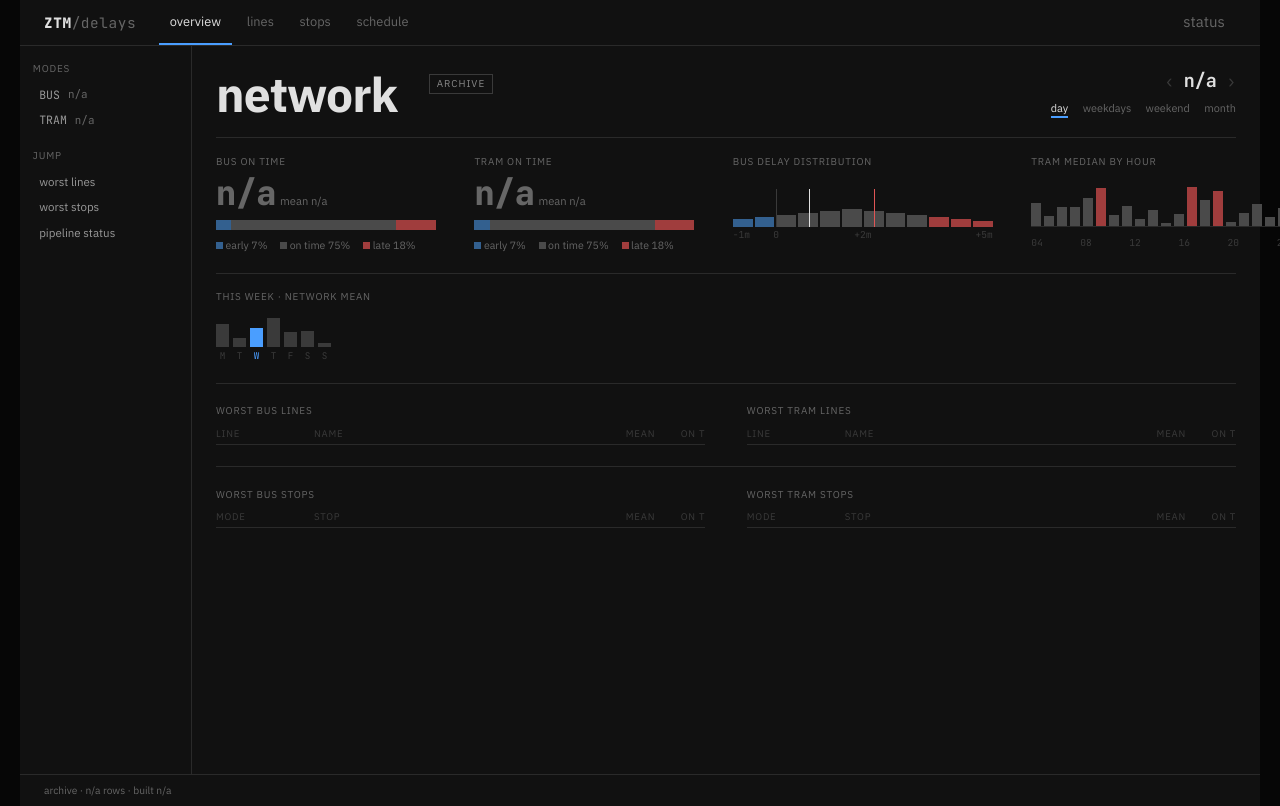
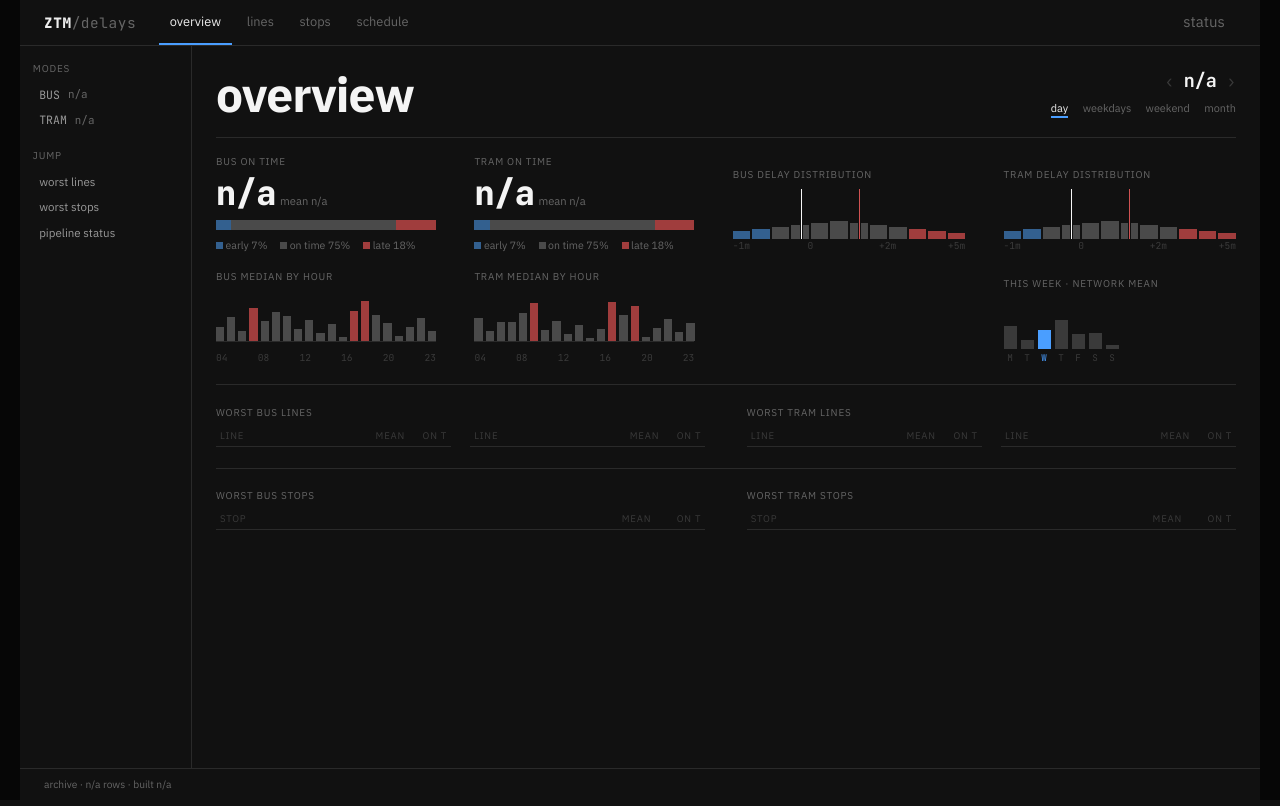
Before and after one commit to adrunkhuman/ztm-delays, a Flask app: page / in a window 1280 px wide. Run offline with Flask 3, Linux system fonts and the light colour scheme; data that the repository does not hold is empty.

Commit message:
Refine frontend archive layout

```diff
--- a/frontend/ztm_frontend/static/site.css
+++ b/frontend/ztm_frontend/static/site.css
@@ -2,8 +2,8 @@
   color-scheme: dark;
   --bg: #111111;
   --page-bg: #060606;
-  --fg: #e0e0e0;
-  --fg2: #d0d0d0;
+  --fg: #eeeeee;
+  --fg2: #e4e4e4;
   --muted: #666666;
   --dim: #3a3a3a;
   --border: #2a2a2a;
@@ -67,6 +67,8 @@ tr:hover td {
 }
 
 .page {
+  display: flex;
+  flex-direction: column;
   width: min(1240px, 100%);
   min-height: 100vh;
   margin: 0 auto;
@@ -162,11 +164,12 @@ td:nth-child(n + 2) {
 
 .body {
   display: grid;
+  flex: 1;
   grid-template-columns: 172px minmax(0, 1fr);
 }
 
 .rail {
-  min-height: calc(100vh - 72px);
+  min-height: 0;
   padding: 1rem 0.8rem 1.5rem;
   border-right: 1px solid var(--border);
 }
@@ -185,6 +188,7 @@ td:nth-child(n + 2) {
 
 .hero-title {
   margin: 0;
+  color: #f4f4f4;
   font-size: 3rem;
   font-weight: 800;
   line-height: 0.95;
@@ -221,6 +225,7 @@ td:nth-child(n + 2) {
 }
 
 .date b {
+  color: #f4f4f4;
   font-size: 1.15rem;
 }
 
@@ -367,6 +372,29 @@ td:nth-child(n + 2) {
   border-top: 1px solid var(--border);
 }
 
+.overview-grid {
+  display: grid;
+  grid-template-columns: 220px 220px minmax(0, 1fr) minmax(0, 1fr);
+  gap: 1.1rem 2.4rem;
+  align-items: end;
+  padding: 1.1rem 0 1.3rem;
+  border-top: 1px solid var(--border);
+}
+
+.overview-empty {
+  min-height: 1px;
+}
+
+.overview-grid .hour-bars,
+.overview-grid .hour-axis {
+  width: 100%;
+}
+
+.overview-grid .hour-bars .bar {
+  flex: 1;
+  width: auto;
+}
+
 .widget {
   display: flex;
   flex-direction: column;
@@ -379,6 +407,7 @@ td:nth-child(n + 2) {
 }
 
 .big {
+  color: #f4f4f4;
   font-family: var(--mono);
   font-size: 2.1rem;
   font-weight: 800;
@@ -437,10 +466,14 @@ td:nth-child(n + 2) {
 
 .hist {
   position: relative;
-  height: 64px;
 }
 
-.hist.mini {
+.hist-plot {
+  position: relative;
+  height: 50px;
+}
+
+.hist.mini .hist-plot {
   height: 20px;
 }
 
@@ -453,14 +486,14 @@ td:nth-child(n + 2) {
   gap: 2px;
 }
 
-.hist .bars {
-  top: 12px;
-  bottom: 14px;
+.hist-plot .bars {
+  top: 0;
+  bottom: 0;
 }
 
 .hist.mini .bars {
-  top: 2px;
-  bottom: 2px;
+  top: 0;
+  bottom: 0;
   gap: 1px;
 }
 
@@ -480,19 +513,42 @@ td:nth-child(n + 2) {
 .marker-p90,
 .zero-line {
   position: absolute;
+  top: 0;
+  bottom: 0;
   width: 1px;
 }
 
 .marker-med {
-  background: var(--fg);
+  width: 3px;
+  background: linear-gradient(90deg, var(--bg) 0 1px, #f6f6f6 1px 2px, var(--bg) 2px 3px);
+  transform: translateX(-1px);
 }
 
 .marker-p90 {
-  background: var(--red);
+  width: 3px;
+  background: linear-gradient(90deg, var(--bg) 0 1px, #d05252 1px 2px, var(--bg) 2px 3px);
+  transform: translateX(-1px);
 }
 
 .zero-line {
   background: var(--dim);
+}
+
+.hist-axis {
+  display: grid;
+  grid-template-columns: 16.7% 33.3% 33.3% 16.7%;
+  color: var(--dim);
+  font-family: var(--mono);
+  font-size: 0.6rem;
+}
+
+.hist-axis span:nth-child(2),
+.hist-axis span:nth-child(3) {
+  text-align: center;
+}
+
+.hist-axis span:last-child {
+  text-align: right;
 }
 
 .hour-bars {
@@ -531,24 +587,23 @@ td:nth-child(n + 2) {
 
 .week {
   display: flex;
+  flex-direction: column;
+  gap: 3px;
+}
+
+.week-plot {
+  display: flex;
   gap: 4px;
   align-items: flex-end;
-  flex: 1;
+  height: 50px;
 }
 
-.week a,
-.week span {
-  display: flex;
-  flex-direction: column;
-  gap: 3px;
-  align-items: center;
-  justify-content: flex-end;
-}
-
-.week .col {
+.week-day {
   display: flex;
   align-items: flex-end;
-  height: 34px;
+  justify-content: center;
+  width: 13px;
+  height: 50px;
 }
 
 .week .daybar {
@@ -556,17 +611,25 @@ td:nth-child(n + 2) {
   background: var(--dim);
 }
 
-.week .selected .daybar {
+.week-day.selected .daybar {
   background: var(--blue);
 }
 
+.week-axis {
+  display: flex;
+  gap: 4px;
+}
+
 .week .lbl {
+  display: block;
+  width: 13px;
   color: var(--dim);
   font-family: var(--mono);
   font-size: 0.58rem;
+  text-align: center;
 }
 
-.week .selected .lbl {
+.week .lbl.selected {
   color: var(--blue);
 }
 
@@ -722,6 +793,8 @@ td:nth-child(n + 2) {
   column-gap: 10px;
   align-items: center;
   min-height: 29px;
+  padding-right: 4px;
+  padding-left: 4px;
   border-bottom: 1px solid var(--hair);
 }
 
@@ -870,6 +982,26 @@ td:nth-child(n + 2) {
   grid-template-columns: 44px 34px minmax(0, 1fr) 110px 54px 40px;
 }
 
+.overview-stop-row {
+  grid-template-columns: minmax(0, 1fr) 110px 54px 40px;
+}
+
+.overview-line-row {
+  grid-template-columns: 44px minmax(0, 1fr) 50px 34px;
+  column-gap: 8px;
+}
+
+.compact-cols {
+  display: grid;
+  grid-template-columns: repeat(2, minmax(0, 1fr));
+  column-gap: 1.2rem;
+}
+
+.stop-lines .line-row,
+.stop-lines .line-head {
+  grid-template-columns: 44px 34px minmax(0, 1fr) 88px 54px 40px;
+}
+
 .status-row,
 .status-head {
   grid-template-columns: 78px 48px 74px 54px 62px 62px 62px;
--- a/frontend/ztm_frontend/templates/_widgets.html
+++ b/frontend/ztm_frontend/templates/_widgets.html
@@ -24,19 +24,17 @@
 
 {% macro hist(shape, mini=False) %}
   <div class="hist {% if mini %}mini{% endif %}">
+    <div class="hist-plot">
       <div class="bars">
         {% for bucket in shape.buckets %}
           <div class="bar {{ bucket.tone }}" style="height: {{ bucket.height }}px"></div>
         {% endfor %}
       </div>
-    <div class="zero-line" style="left: 16.7%; top: {% if mini %}2px{% else %}12px{% endif %}; bottom: {% if mini %}2px{% else %}14px{% endif %}"></div>
-    <div class="marker-med" style="left: {{ shape.median_x }}%; top: {% if mini %}0{% else %}12px{% endif %}; bottom: {% if mini %}2px{% else %}14px{% endif %}"></div>
-    <div class="marker-p90" style="left: {{ shape.p90_x }}%; top: {% if mini %}0{% else %}12px{% endif %}; bottom: {% if mini %}2px{% else %}14px{% endif %}"></div>
+      <div class="marker-med" style="left: {{ shape.median_x }}%"></div>
+      <div class="marker-p90" style="left: {{ shape.p90_x }}%"></div>
+    </div>
     {% if not mini %}
-      <div class="axis" style="left: 0; bottom: 0">−1m</div>
-      <div class="axis" style="left: 16.7%; bottom: 0; transform: translateX(-50%)">0</div>
-      <div class="axis" style="left: 50%; bottom: 0; transform: translateX(-50%)">+2m</div>
-      <div class="axis" style="right: 0; bottom: 0">+5m</div>
+      <div class="hist-axis"><span>−1m</span><span>0</span><span>+2m</span><span>+5m</span></div>
     {% endif %}
   </div>
 {% endmacro %}
@@ -54,12 +52,16 @@
 
 {% macro week_bars(week) %}
   <div class="week">
+    <div class="week-plot">
       {% for row in week %}
-      <span class="{% if row.selected %}selected{% endif %}">
-        <span class="col"><span class="daybar" style="height: {{ row.height }}px"></span></span>
-        <span class="lbl">{{ row.label }}</span>
-      </span>
+        <span class="week-day {% if row.selected %}selected{% endif %}"><span class="daybar" style="height: {{ row.height }}px"></span></span>
       {% endfor %}
+    </div>
+    <div class="week-axis">
+      {% for row in week %}
+        <span class="lbl {% if row.selected %}selected{% endif %}">{{ row.label }}</span>
+      {% endfor %}
+    </div>
   </div>
 {% endmacro %}
 
--- a/frontend/ztm_frontend/templates/lines.html
+++ b/frontend/ztm_frontend/templates/lines.html
@@ -77,7 +77,7 @@
           <div>
             <div class="label" style="margin-bottom: .6rem">Worst departures</div>
             {% for row in line_widgets.worst %}
-              <div class="worst-row">
+              <div class="worst-row line-worst-row">
                 <span class="mono muted">{{ row.time }}</span>
                 <span class="muted">{{ row.direction }}</span>
                 <a class="data-link" href="{{ url_for('stops', stop_group_id=row.stop_group_id, mode=summary.mode, date=selected_date) }}">{{ row.stop_name }}</a>
--- a/frontend/ztm_frontend/templates/overview.html
+++ b/frontend/ztm_frontend/templates/overview.html
@@ -23,12 +23,11 @@
 
     <main class="main">
       <header class="head">
-        <h1 class="hero-title">network</h1>
-        <div class="tag">ARCHIVE</div>
+        <h1 class="hero-title">overview</h1>
         {{ ui.datebox(selected_date, url_for('index', date=date_nav.previous) if date_nav.previous else none, url_for('index', date=date_nav.next) if date_nav.next else none) }}
       </header>
 
-      <section class="widgets">
+      <section class="overview-grid">
         {% for mode in ["bus", "tram"] %}
           {% set row = mode_stats.get(mode) %}
           {% set widget = overview_widgets.get(mode) %}
@@ -38,36 +37,48 @@
             {% if widget %}{{ ui.stack(widget.segments) }}{% endif %}
           </div>
         {% endfor %}
-        <div class="widget grow">
+        <div class="widget">
           <div class="label">Bus delay distribution</div>
           {{ ui.hist(overview_widgets.bus.shape) }}
+        </div>
+        <div class="widget">
+          <div class="label">Tram delay distribution</div>
+          {{ ui.hist(overview_widgets.tram.shape) }}
+        </div>
+        <div class="widget">
+          <div class="label">Bus median by hour</div>
+          {{ ui.hour_bars(overview_widgets.bus.hours) }}
         </div>
         <div class="widget">
           <div class="label">Tram median by hour</div>
           {{ ui.hour_bars(overview_widgets.tram.hours) }}
         </div>
-      </section>
-
-      <section class="section">
-        <div class="label" style="margin-bottom: .6rem">This week · network mean</div>
+        <div class="widget overview-empty" aria-hidden="true"></div>
+        <div class="widget">
+          <div class="label">This week · network mean</div>
           {{ ui.week_bars(overview_widgets.bus.week) }}
+        </div>
       </section>
 
       <section class="two-up" id="worst-lines">
         {% for mode in ["bus", "tram"] %}
           <div>
             <div class="label" style="margin-bottom: .6rem">Worst {{ mode }} lines</div>
-            <div class="table-head line-row"><div>Line</div><div></div><div>Name</div><div></div><div style="text-align:right">Mean</div><div style="text-align:right">On t</div></div>
-            {% for row in worst_lines.get(mode, []) %}
-              <div class="data-row line-row">
+            <div class="compact-cols">
+              {% for chunk in [worst_lines.get(mode, [])[:4], worst_lines.get(mode, [])[4:8]] %}
+                <div>
+                  <div class="table-head overview-line-row"><div>Line</div><div></div><div style="text-align:right">Mean</div><div style="text-align:right">On t</div></div>
+                  {% for row in chunk %}
+                    <div class="data-row overview-line-row">
                       <div>{{ ui.chip(row.route_short_name, row.mode, url_for('lines', line=row.line, mode=row.mode, date=selected_date)) }}</div>
-                <div></div>
-                <a class="data-link" href="{{ url_for('lines', line=row.line, mode=row.mode, date=selected_date) }}">line {{ row.route_short_name }}</a>
-                <div></div>
+                      {{ ui.hist(row.shape, true) }}
                       <div class="sval {{ row.mean_delay_seconds|delay_class }}">{{ row.mean_delay_seconds|delay }}</div>
                       <div class="spct {{ row.on_time_rate|percent_class }}">{{ row.on_time_rate|percent }}</div>
                     </div>
                   {% endfor %}
+                </div>
+              {% endfor %}
+            </div>
           </div>
         {% endfor %}
       </section>
@@ -76,13 +87,11 @@
         {% for mode in ["bus", "tram"] %}
           <div>
             <div class="label" style="margin-bottom: .6rem">Worst {{ mode }} stops</div>
-            <div class="table-head line-row"><div>Mode</div><div></div><div>Stop</div><div></div><div style="text-align:right">Mean</div><div style="text-align:right">On t</div></div>
+            <div class="table-head overview-stop-row"><div>Stop</div><div></div><div style="text-align:right">Mean</div><div style="text-align:right">On t</div></div>
             {% for row in worst_stops.get(mode, []) %}
-              <div class="data-row line-row">
-                <div class="mono muted">{{ row.mode|upper }}</div>
-                <div></div>
-                <a class="data-link" href="{{ url_for('stops', stop_group_id=row.stop_group_id, mode=row.mode, date=selected_date) }}">{{ row.display_name }}</a>
-                <div></div>
+              <div class="data-row overview-stop-row">
+                <a class="data-link" href="{{ url_for('stops', stop_group_id=row.stop_group_id, mode=row.mode, date=selected_date) }}">{{ row.stop_group_name }} <span class="post-suffix">[{{ row.post_label }}]</span></a>
+                {{ ui.hist(row.shape, true) }}
                 <div class="sval {{ row.mean_delay_seconds|delay_class }}">{{ row.mean_delay_seconds|delay }}</div>
                 <div class="spct {{ row.on_time_rate|percent_class }}">{{ row.on_time_rate|percent }}</div>
               </div>
--- a/frontend/ztm_frontend/templates/schedule.html
+++ b/frontend/ztm_frontend/templates/schedule.html
@@ -25,13 +25,13 @@
       </header>
 
       {% if selected_trip %}
-        <section class="widgets">
+        <section class="schedule-summary">
           <div class="widget">
             <div class="label">Trip</div>
             <div><span class="big">{{ selected_trip.scheduled_start_time|time }}</span> <span>start</span></div>
             <div class="mono muted">{{ selected_trip.scheduled_end_time|time }} end · vehicle {{ selected_trip.vehicle_number }}</div>
           </div>
-          <div class="widget grow">
+          <div class="widget schedule-route">
             <div class="label">Route</div>
             <div class="section-title">{{ selected_trip.origin_stop_name }} → {{ selected_trip.destination_stop_name }}</div>
             <div class="mono muted">{{ selected_trip.trip_headsign }}</div>
--- a/frontend/ztm_frontend/templates/stops.html
+++ b/frontend/ztm_frontend/templates/stops.html
@@ -64,7 +64,7 @@
           {{ ui.timeline(stop_widgets.timeline) }}
         </section>
 
-        <section class="two-up">
+        <section class="stop-mid">
           <div>
             <div class="label" style="margin-bottom: .8rem">By post</div>
             <div class="postgrid">
@@ -109,7 +109,7 @@
 
         <section class="section">
           <div class="label" style="margin-bottom: .6rem">Lines here · worst first</div>
-          <div class="two-up" style="padding-top: 0; border-top: 0">
+          <div class="two-up stop-lines" style="padding-top: 0; border-top: 0">
             {% for chunk in [stop_widgets.line_rows[:(stop_widgets.line_rows|length + 1) // 2], stop_widgets.line_rows[(stop_widgets.line_rows|length + 1) // 2:]] %}
               <div>
                 <div class="table-head line-head"><div>Line</div><div>Post</div><div>Towards</div><div></div><div style="text-align:right">Med</div><div style="text-align:right">On t</div></div>
```
Also changed, not shown: other parts of frontend/ztm_frontend/static/site.css (+64 -3 lines), frontend/ztm_frontend/queries.py (+6 -1 lines). Lines whose indentation alone changed are shown as unchanged.
